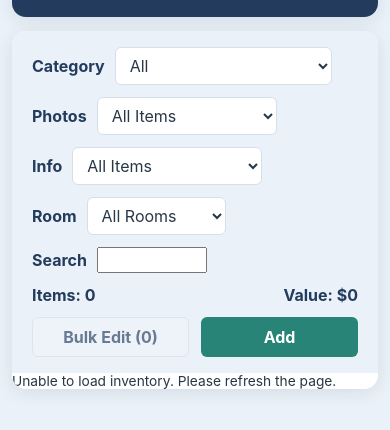
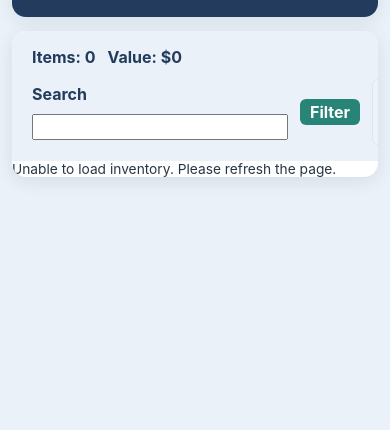
Before and after one commit to robtcallahan/inventory, a plain HTML site: page web/public/index.html in a window 390 px wide. Shown: the part 84-514 px from the top of the page. Drawn offline with Linux system fonts and the light colour scheme; no server answers.

Commit message:
WIP: changing to responsive design

```diff
--- a/web/public/css/style.css
+++ b/web/public/css/style.css
@@ -54,8 +54,8 @@ button:focus-visible, input:focus-visible, select:focus-visible {
     color: var(--color-text);
 }
 .button {
-    min-height: 40px;
-    padding: 9px 18px;
+    min-height: 20px;
+    padding: 2px 9px;
     border: 1px solid transparent;
     border-radius: var(--radius-sm);
     font-weight: 650;
@@ -72,10 +72,10 @@ button:focus-visible, input:focus-visible, select:focus-visible {
 .button--danger { background: var(--color-danger); color: #fff; }
 .button--danger:hover { background: var(--color-danger-hover); }
 .form-error { margin: 12px 6px 0; color: #a32d2d; font-weight: 600; }
-.button:disabled { opacity: 0.65; cursor: wait; }
+.button:disabled { opacity: 0.65; cursor: not-allowed; }
 
 /* ==========================================================================
-   4. Page header and inventory panel
+   4. Page header
    ========================================================================== */
 .site-header {
     margin: 12px 24px 18px;
@@ -88,7 +88,14 @@ button:focus-visible, input:focus-visible, select:focus-visible {
 }
 .site-header__title { margin: 0; font-size: clamp(1.5rem, 3vw, 2rem); }
 .site-header__subtitle { margin: 5px 0 0; font-size: 0.9rem; opacity: 0.85; }
+
+/* ==========================================================================
+   5. Inventory panel: filters, search, counts and values
+   ========================================================================== */
 .inventory-panel {
+    display: flex;
+    flex-direction: column;
+    align-items: stretch;
     margin: 0 24px 24px;
     overflow: hidden;
     border-radius: var(--radius-lg);
@@ -96,31 +103,64 @@ button:focus-visible, input:focus-visible, select:focus-visible {
     box-shadow: var(--shadow-panel);
 }
 
+.inventory-toolbar {
+    display: flex;
+    flex-direction: column;
+    align-items: stretch;
+    gap: 12px;
+    padding: 16px 20px;
+    background: var(--color-page);
+    color: var(--color-primary);
+}
+
+.inventory-toolbar__totals {
+    display: flex;
+    align-items: center;
+    gap: 12px;
+}
+
+.inventory-toolbar__primary {
+    display: flex;
+    /*flex-direction: row;*/
+    align-items: center;
+    gap: 12px;
+}
+.inventory-toolbar__primary #inventory-bulk  {
+    margin-left: auto;
+}
+
+.inventory-toolbar__filters {
+    display: grid;
+    grid-template-columns: repeat(4, auto) max-content;
+    gap: 12px;
+    align-items: center;
+    justify-content: start;
+}
+
 @media (max-width: 700px) {
     .site-header { margin: 10px 12px 14px; }
     .inventory-panel { margin: 0 12px 16px; }
 }
 
-/* ==========================================================================
-   5. Inventory toolbar: filters, search, counts and values
-   ========================================================================== */
-.inventory-toolbar {
-    display: grid;
-    grid-template-columns: repeat(3, auto) minmax(160px, 1fr) auto auto auto auto auto;
-    align-items: center;
-    gap: 12px;
-    padding: 16px 20px;
-    background: var(--color-page);
-    color: var(--color-primary);
+.inventory-toolbar__filter { display: flex; align-items: center; gap: 10px; }
+.inventory-toolbar__search {
+    display: flex;
+    flex-direction: column;
+    align-items: stretch;
+    gap: 10px;
 }
-.inventory-toolbar__filter { display: flex; align-items: center; gap: 10px; }
-.inventory-toolbar__search { display: flex; align-items: center; gap: 10px; }
 .inventory-toolbar__count, .inventory-toolbar__value { margin: 0; font-weight: 650; }
 .inventory-toolbar__count { text-align: center; }
 .inventory-toolbar__value { text-align: right; }
-.inventory-toolbar__search .input-control {
-    min-width: 90px;
-    width: 110px;
+
+@media (min-width: 481px) {
+    .inventory-toolbar__search {
+        flex-direction: row;
+        align-items: center;
+    }
+    .inventory-toolbar__search .input-control {
+        flex-grow: 1;
+    }
 }
 
 @media (max-width: 700px) {
--- a/web/public/index.html
+++ b/web/public/index.html
@@ -15,16 +15,46 @@
 
 <main class="inventory-panel">
     <div class="inventory-toolbar">
+        <!-- Totals values: count and value -->
+        <div class="inventory-toolbar__totals">
+            <p class="inventory-toolbar__count">Items: <span id="inventory-count">0</span></p>
+            <p class="inventory-toolbar__value">Value: <span id="inventory-value">$0</span></p>
+        </div>
+
+        <!-- Primary; Search, Filters button, Bulk Edit and Add -->
+        <div class="inventory-toolbar__primary">
+            <div class="inventory-toolbar__search">
+                <label class="field-label" for="search-filter">Search</label>
+                <input class="input-control" id="search-filter" type="text">
+            </div>
+            <button class="button button--primary" id="inventory-filter" type="button">Filter</button>
+
+            <button class="button button--secondary" id="inventory-bulk" type="button" disabled>Bulk Edit (0)
+            </button>
+            <button class="button button--primary" id="inventory-add" type="button">Add</button>
+        </div>
+
+        <!-- Filters: Category, Photos, Info, Room and Clear -->
+        <div class="inventory-toolbar__filters is-hidden" id="toolbar-filters">
             <div class="inventory-toolbar__filter">
                 <label class="field-label" for="category-filter">Category</label>
                 <select class="select-control" id="category-filter">
                     <option value="">All</option>
-                    <option>Appliances</option><option>Clothes</option><option>Computers</option>
-                    <option>Electronics</option><option>Entertainment</option><option>Furniture</option>
-                    <option>Gardening</option><option>Kitchen</option><option>Music Gear</option>
-                    <option>Musical Instruments</option><option>Phones &amp; Tablets</option><option>Other</option>
+                    <option>Appliances</option>
+                    <option>Clothes</option>
+                    <option>Computers</option>
+                    <option>Electronics</option>
+                    <option>Entertainment</option>
+                    <option>Furniture</option>
+                    <option>Gardening</option>
+                    <option>Kitchen</option>
+                    <option>Music Gear</option>
+                    <option>Musical Instruments</option>
+                    <option>Phones &amp; Tablets</option>
+                    <option>Other</option>
                 </select>
             </div>
+
             <div class="inventory-toolbar__filter">
                 <label class="field-label" for="photo-filter">Photos</label>
                 <select class="select-control" id="photo-filter">
@@ -33,6 +63,7 @@
                     <option value="with">With Photos</option>
                 </select>
             </div>
+
             <div class="inventory-toolbar__filter">
                 <label class="field-label" for="info-filter">Info</label>
                 <select class="select-control" id="info-filter">
@@ -41,19 +72,16 @@
                     <option value="complete">Complete</option>
                 </select>
             </div>
+
             <div class="inventory-toolbar__filter">
                 <label class="field-label" for="room-filter">Room</label>
-                <select class="select-control" id="room-filter"><option value="">All Rooms</option></select>
+                <select class="select-control" id="room-filter">
+                    <option value="">All Rooms</option>
+                </select>
             </div>
-            <div class="inventory-toolbar__search">
-                <label class="field-label" for="search-filter">Search</label>
-                <input class="input-control" id="search-filter" type="text">
         </div>
-            <p class="inventory-toolbar__count">Items: <span id="inventory-count">0</span></p>
-            <p class="inventory-toolbar__value">Value: <span id="inventory-value">$0</span></p>
-            <button class="button button--secondary" id="inventory-bulk" type="button" disabled>Bulk Edit (0)</button>
-            <button class="button button--primary" id="inventory-add" type="button">Add</button>
     </div>
+
     <div class="inventory-table-scroll">
         <table class="inventory-table">
             <thead id="inventory-table-head"></thead>
@@ -63,22 +91,38 @@
 </main>
 
 <datalist id="room-options"></datalist>
-    <datalist id="completion-options"><option value="true"></option><option value="false"></option></datalist>
-    <datalist id="source-options"><option value="Amazon"></option><option value="Walmart"></option><option value="Best Buy"></option><option value="Apple"></option><option value="Gift"></option><option value="Other"></option></datalist>
+<datalist id="completion-options">
+    <option value="true"></option>
+    <option value="false"></option>
+</datalist>
+<datalist id="source-options">
+    <option value="Amazon"></option>
+    <option value="Walmart"></option>
+    <option value="Best Buy"></option>
+    <option value="Apple"></option>
+    <option value="Gift"></option>
+    <option value="Other"></option>
+</datalist>
 <dialog id="bulk-dialog" class="bulk-dialog">
     <h2>Bulk Edit</h2>
     <p id="bulk-count"></p>
     <label for="bulk-field">Field to change</label>
     <select id="bulk-field" class="select-control">
-            <option value="room">Room / Location</option><option value="category">Category</option>
-            <option value="condition">Condition</option><option value="purchase_source">Purchase Source</option>
-            <option value="website_url">Website URL</option><option value="manual_url">Manual URL</option>
+        <option value="room">Room / Location</option>
+        <option value="category">Category</option>
+        <option value="condition">Condition</option>
+        <option value="purchase_source">Purchase Source</option>
+        <option value="website_url">Website URL</option>
+        <option value="manual_url">Manual URL</option>
         <option value="info_complete">Information Complete</option>
     </select>
     <label for="bulk-value">New value (blank clears this field)</label>
     <input id="bulk-value" class="item-fields__input" type="text" list="room-options">
     <p id="bulk-error" role="alert"></p>
-        <div class="dialog-actions"><button class="button button--secondary" id="bulk-cancel" type="button">Cancel</button><button class="button button--primary" id="bulk-apply" type="button">Apply to selected</button></div>
+    <div class="dialog-actions">
+        <button class="button button--secondary" id="bulk-cancel" type="button">Cancel</button>
+        <button class="button button--primary" id="bulk-apply" type="button">Apply to selected</button>
+    </div>
 </dialog>
 <div class="item-dialog is-hidden" id="item-dialog" role="dialog" aria-modal="true" aria-labelledby="item-dialog-title">
     <div class="item-dialog__panel">
@@ -89,7 +133,13 @@
         <form class="item-dialog__form" id="item-form">
             <div class="item-dialog__body">
                 <div class="item-fields" id="item-fields"></div>
-                    <section class="item-photos" id="item-photos"><h3>Photos</h3><div id="item-photo-gallery" class="item-photo-gallery"></div><label class="button button--secondary is-hidden" id="item-photo-upload-label" for="item-photo-input">Add photo</label><input id="item-photo-input" type="file" accept="image/jpeg,image/png,image/gif,image/webp" class="is-hidden"><p id="item-photo-status" role="status"></p></section>
+                <section class="item-photos" id="item-photos"><h3>Photos</h3>
+                    <div id="item-photo-gallery" class="item-photo-gallery"></div>
+                    <label class="button button--secondary is-hidden" id="item-photo-upload-label"
+                           for="item-photo-input">Add photo</label><input id="item-photo-input" type="file"
+                                                                          accept="image/jpeg,image/png,image/gif,image/webp"
+                                                                          class="is-hidden">
+                    <p id="item-photo-status" role="status"></p></section>
                 <p class="form-error is-hidden" id="item-form-error" role="alert"></p>
             </div>
             <footer class="item-dialog__actions">
@@ -103,7 +153,9 @@
     </div>
 </div>
 
-    <dialog id="photo-viewer"><button type="button" id="photo-viewer-close" class="button button--secondary">Close</button><img id="photo-viewer-image" alt="Inventory photo"></dialog>
+<dialog id="photo-viewer">
+    <button type="button" id="photo-viewer-close" class="button button--secondary">Close</button>
+    <img id="photo-viewer-image" alt="Inventory photo"></dialog>
 <dialog id="delete-confirm-dialog">
     <h2>Delete Item?</h2>
     <p id="delete-confirm-message"></p>
--- a/web/public/js/main.js
+++ b/web/public/js/main.js
@@ -2,7 +2,7 @@
 
 // DOM hooks use IDs. CSS classes describe appearance; is-* classes describe state.
 const ui = {
-    filter: document.getElementById('category-filter'),
+    toolbarFilters: document.getElementById('toolbar-filters'),
     photoFilter: document.getElementById('photo-filter'),
     roomFilter: document.getElementById('room-filter'),
     infoFilter: document.getElementById('info-filter'),
@@ -18,6 +18,7 @@ const ui = {
     count: document.getElementById('inventory-count'),
     value: document.getElementById('inventory-value'),
     add: document.getElementById('inventory-add'),
+    filter: document.getElementById('inventory-filter'),
     head: document.getElementById('inventory-table-head'),
     body: document.getElementById('inventory-table-body'),
     dialog: document.getElementById('item-dialog'),
@@ -544,6 +545,9 @@ function init() {
     });
     ui.search.addEventListener('input', searchFilter)
     ui.add.addEventListener('click', addItem);
+    ui.filter.addEventListener('click', event => {
+        ui.toolbarFilters.classList.toggle('is-hidden');
+    })
     ui.close.addEventListener('click', closeItem);
     ui.cancel.addEventListener('click', closeItem);
     ui.edit.addEventListener('click', () => {
```
Lines whose indentation alone changed are shown as unchanged.
